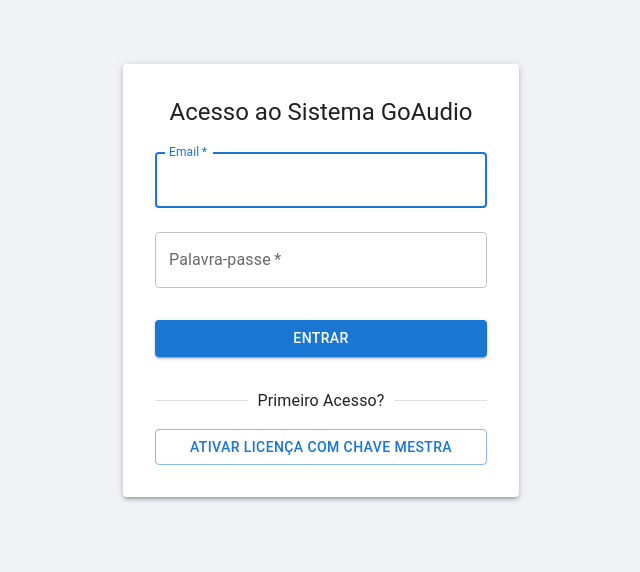
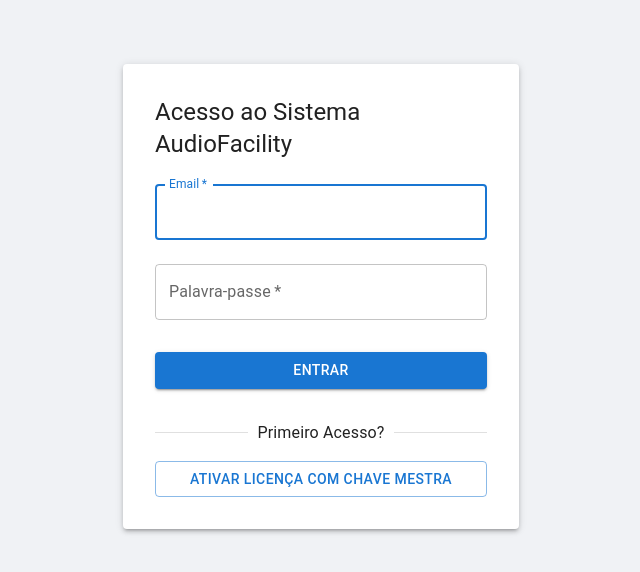
Before and after one commit to gabrielgitar2014-ship-it/GoAudio, a React (Vite) app: page /login in a window 1280 px wide. Shown: the top 572 px of the page, without its empty margins (319-959 px from the left). Built offline with nearby package versions, Linux system fonts and the light colour scheme; no server answers; the database is empty; some icons are missing.

Commit message:
Update LoginPage.jsx

```diff
--- a/src/pages/LoginPage.jsx
+++ b/src/pages/LoginPage.jsx
@@ -42,7 +42,7 @@
     <Container component="main" maxWidth="xs" sx={{ mt: 8 }}>
       <Paper elevation={3} sx={{ p: 4, display: 'flex', flexDirection: 'column', alignItems: 'center' }}>
         <Typography component="h1" variant="h5">
-          Acesso ao Sistema GoAudio
+          Acesso ao Sistema AudioFacility
         </Typography>
         <Box component="form" onSubmit={handleLogin} sx={{ mt: 1, width: '100%' }}>
           <TextField
@@ -91,4 +91,5 @@
   );
 };
 
+
 export default LoginPage;
```
